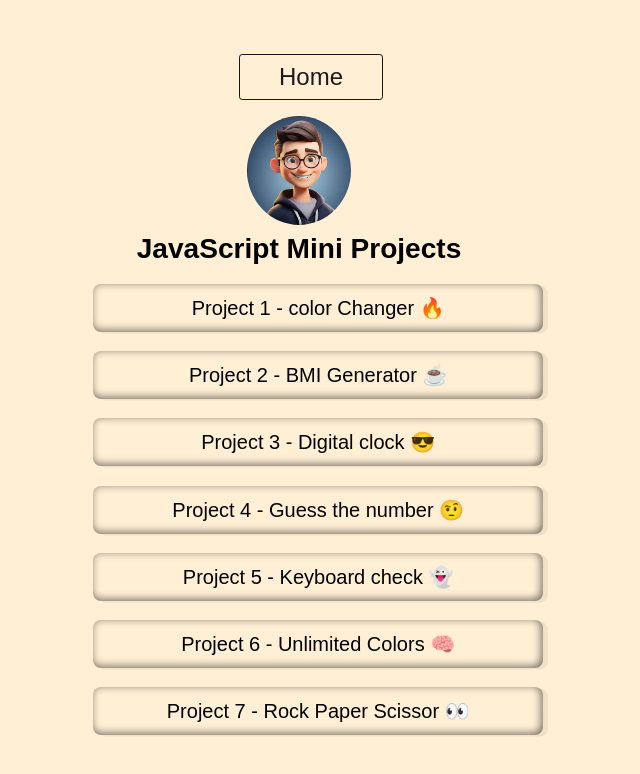
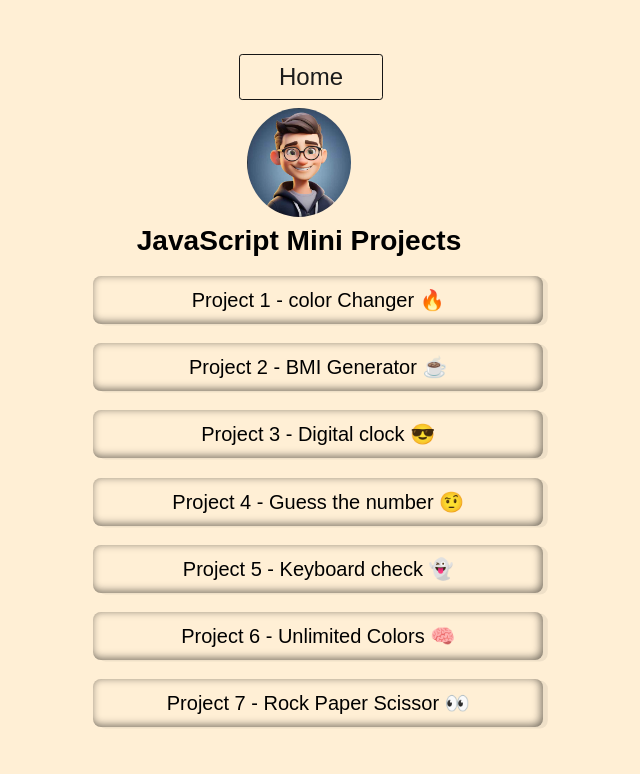
Before and after one commit to dee112003/JavaScript-Mini-Projects, a plain HTML site: page index.html in a window 1280 px wide. Shown: the whole page, without its empty margins (329-969 px from the left). Drawn offline with Linux system fonts and the light colour scheme.

Commit message:
updated style.css

```diff
--- a/styles.css
+++ b/styles.css
@@ -44,7 +44,6 @@ nav {
   flex-wrap: wrap;
   align-items: center;
   justify-content: center;
-  padding: 0.5rem;
   gap: 0.5rem;
 
 }
@@ -112,7 +111,6 @@ img {
   align-items: center;
   font-size: 20px;
   margin: 1.2rem;
-  /* color: palegoldenrod; */
   background: papayawhip;
   padding: 12px;
   width: 100%;
```
